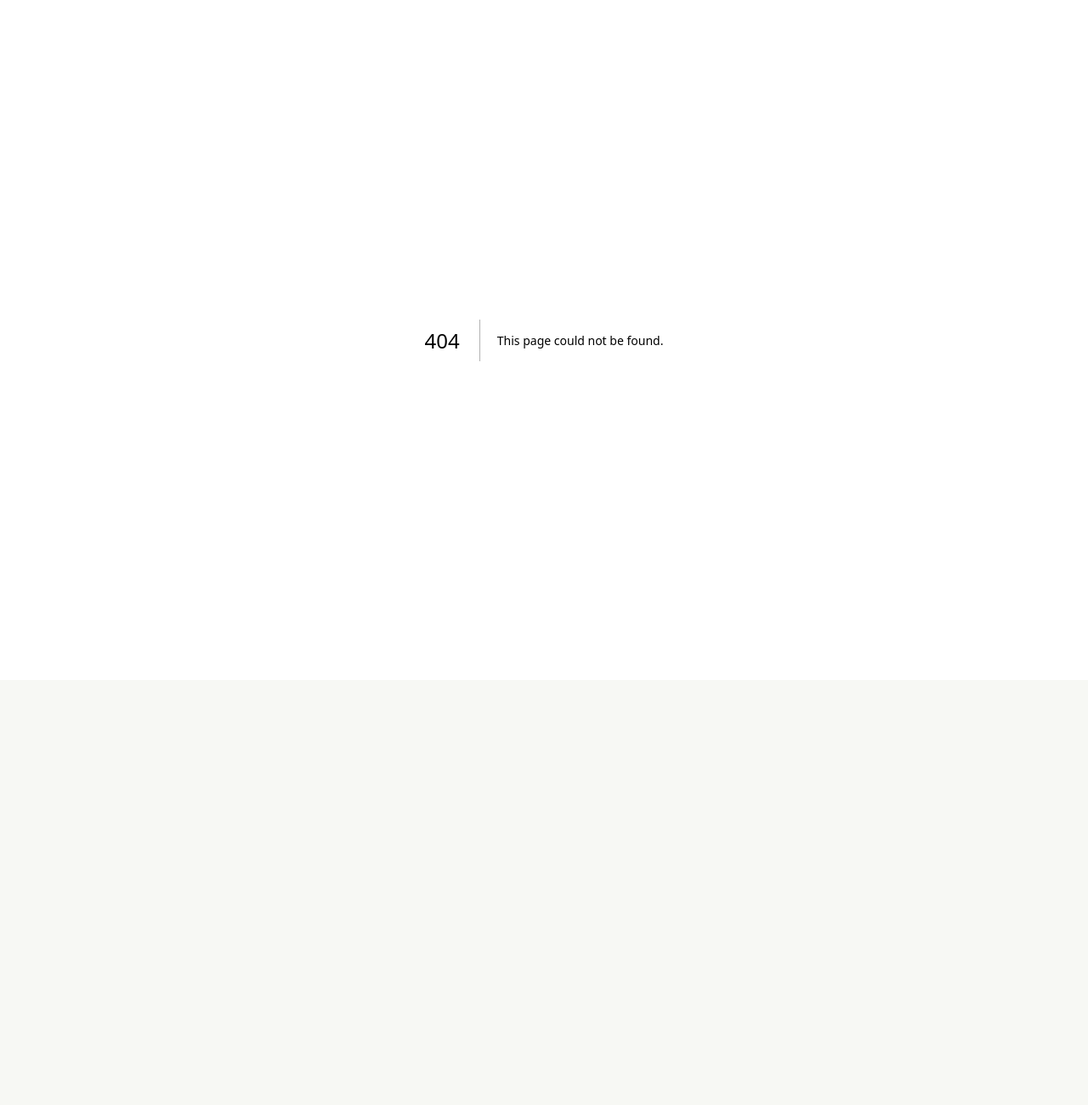
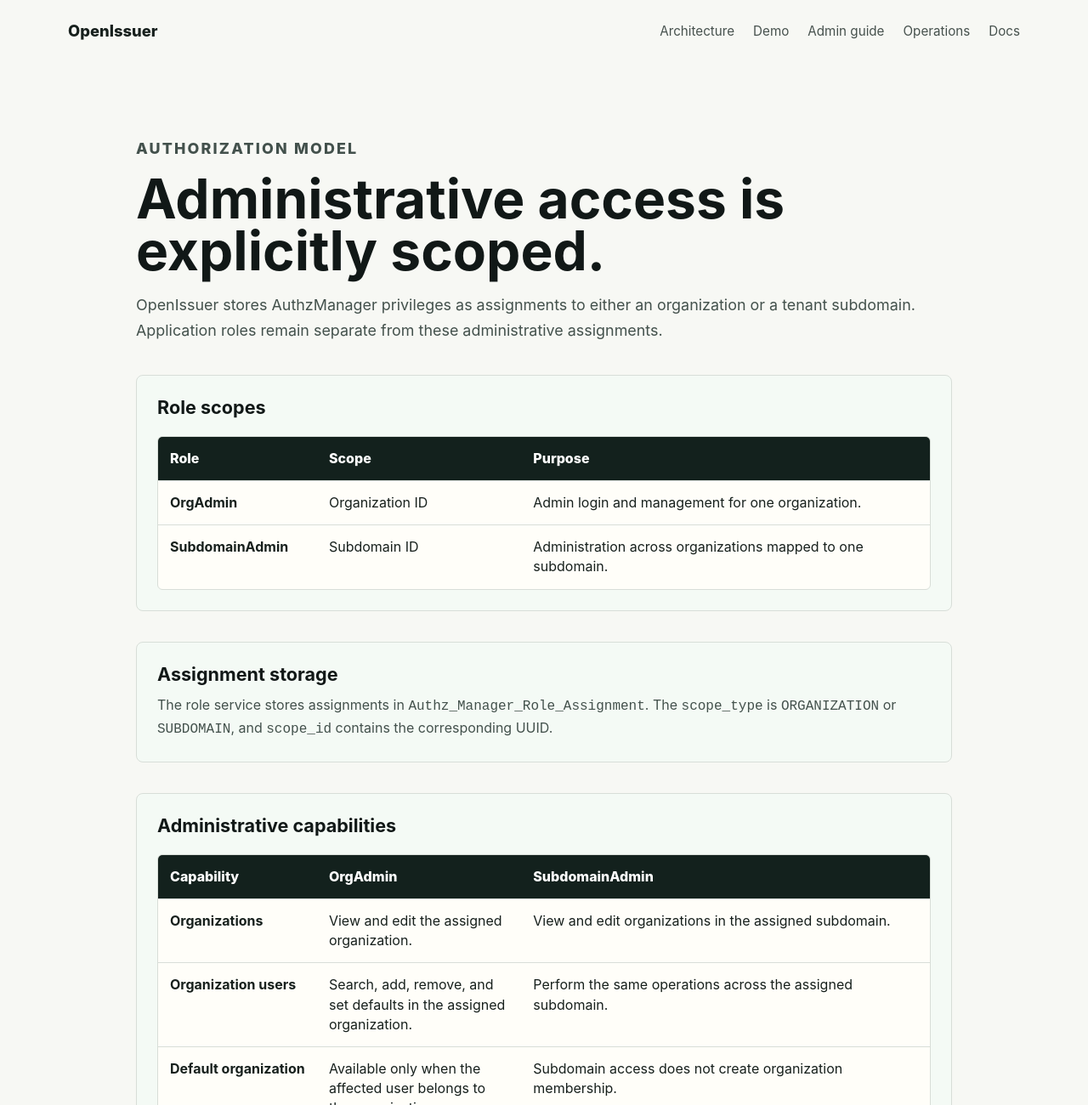
Before and after one commit to sonamsamdupkhangsar/openissuer-site, a Next.js app: page /authorization-roles in a window 1280 px wide. Before the commit this address had no page. Shown: the top 1300 px of the page at 85% size. Before the commit the page ends 800 px from the top, so only its background shows below. Built offline with nearby package versions, Linux system fonts and the light colour scheme.

Commit message:
Document scoped administration capabilities

```diff
--- /dev/null
+++ b/pages/authorization-roles.tsx
@@ -0,0 +1,146 @@
+import Head from 'next/head'
+import Link from 'next/link'
+import styles from '../styles/site.module.css'
+
+export default function AuthorizationRoles() {
+  return (
+    <>
+      <Head>
+        <title>Scoped Authorization Roles | OpenIssuer</title>
+        <meta
+          name="description"
+          content="Understand OpenIssuer organization and subdomain administrator scopes."
+        />
+      </Head>
+      <main className={styles.page}>
+        <nav className={styles.nav} aria-label="Main navigation">
+          <Link href="/" className={styles.brand}>OpenIssuer</Link>
+          <div className={styles.navLinks}>
+            <Link href="/architecture">Architecture</Link>
+            <Link href="/demo">Demo</Link>
+            <Link href="/admin-guide">Admin guide</Link>
+            <Link href="/operations-guide">Operations</Link>
+            <Link href="/docs">Docs</Link>
+          </div>
+        </nav>
+
+        <section className={styles.contentPage}>
+          <p className={styles.eyebrow}>Authorization model</p>
+          <h1>Administrative access is explicitly scoped.</h1>
+          <p>
+            OpenIssuer stores AuthzManager privileges as assignments to either an
+            organization or a tenant subdomain. Application roles remain separate
+            from these administrative assignments.
+          </p>
+
+          <section className={styles.docsSection}>
+            <h2>Role scopes</h2>
+            <div className={styles.roleTable} role="table" aria-label="Administrative role scopes">
+              <div className={styles.roleTableHeader} role="row">
+                <span role="columnheader">Role</span>
+                <span role="columnheader">Scope</span>
+                <span role="columnheader">Purpose</span>
+              </div>
+              <div role="row">
+                <strong role="cell">OrgAdmin</strong>
+                <span role="cell">Organization ID</span>
+                <span role="cell">Admin login and management for one organization.</span>
+              </div>
+              <div role="row">
+                <strong role="cell">SubdomainAdmin</strong>
+                <span role="cell">Subdomain ID</span>
+                <span role="cell">Administration across organizations mapped to one subdomain.</span>
+              </div>
+            </div>
+          </section>
+
+          <section className={styles.docsSection}>
+            <h2>Assignment storage</h2>
+            <p>
+              The role service stores assignments in
+              {' '}<code>Authz_Manager_Role_Assignment</code>. The
+              {' '}<code>scope_type</code> is <code>ORGANIZATION</code> or
+              {' '}<code>SUBDOMAIN</code>, and <code>scope_id</code> contains the
+              corresponding UUID.
+            </p>
+          </section>
+
+          <section className={styles.docsSection}>
+            <h2>Administrative capabilities</h2>
+            <div className={styles.roleTable} role="table" aria-label="Administrative capabilities">
+              <div className={styles.roleTableHeader} role="row">
+                <span role="columnheader">Capability</span>
+                <span role="columnheader">OrgAdmin</span>
+                <span role="columnheader">SubdomainAdmin</span>
+              </div>
+              <div role="row">
+                <strong role="cell">Organizations</strong>
+                <span role="cell">View and edit the assigned organization.</span>
+                <span role="cell">View and edit organizations in the assigned subdomain.</span>
+              </div>
+              <div role="row">
+                <strong role="cell">Organization users</strong>
+                <span role="cell">Search, add, remove, and set defaults in the assigned organization.</span>
+                <span role="cell">Perform the same operations across the assigned subdomain.</span>
+              </div>
+              <div role="row">
+                <strong role="cell">Default organization</strong>
+                <span role="cell">Available only when the affected user belongs to the organization.</span>
+                <span role="cell">Subdomain access does not create organization membership.</span>
+              </div>
+              <div role="row">
+                <strong role="cell">Subdomain administrators</strong>
+                <span role="cell">No subdomain-wide delegation.</span>
+                <span role="cell">Assign or remove eligible administrators in the same subdomain.</span>
+              </div>
+              <div role="row">
+                <strong role="cell">Role management</strong>
+                <span role="cell">Organization-scoped role management.</span>
+                <span role="cell">Subdomain-wide role management is not yet enabled.</span>
+              </div>
+            </div>
+            <p className={styles.guideNote}>
+              Every SubdomainAdmin operation verifies that the target organization
+              belongs to the current subdomain. Cross-subdomain access is rejected.
+            </p>
+          </section>
+
+          <section className={styles.docsSection}>
+            <h2>Current login behavior</h2>
+            <p>
+              AuthzManager login resolves the organization associated with the admin
+              host and requires an OrgAdmin assignment for that organization.
+              SubdomainAdmin does not currently satisfy this check by itself.
+            </p>
+            <pre className={styles.commandBlock}><code>{`GET /roles/authzmanagerroles/users/{userId}/organizations/{organizationId}/org-admin`}</code></pre>
+            <p className={styles.guideNote}>
+              A subdomain administrator currently also needs OrgAdmin for the
+              organization used to enter AuthzManager. Removing that duplicate
+              assignment requires implementing SubdomainAdmin implication during the
+              authorization check.
+            </p>
+          </section>
+
+          <section className={styles.docsSection}>
+            <h2>Manage subdomain administrators</h2>
+            <p>
+              A current SubdomainAdmin can assign or remove the role from the
+              subdomain users page. A candidate must have a default organization in
+              the same subdomain and must already be OrgAdmin for that organization.
+            </p>
+            <p className={styles.guideNote}>
+              OpenIssuer rejects cross-subdomain management, duplicate assignments,
+              and removal of the final SubdomainAdmin for a subdomain.
+            </p>
+          </section>
+
+          <div className={styles.linkGrid}>
+            <Link href="/admin-guide">Continue to the administration guide</Link>
+            <Link href="/architecture">Review the platform architecture</Link>
+            <Link href="/docs">Return to documentation</Link>
+          </div>
+        </section>
+      </main>
+    </>
+  )
+}
--- a/pages/docs.tsx
+++ b/pages/docs.tsx
@@ -107,6 +107,7 @@ export default function Docs() {
               organizations, roles, and default organization access.
             </p>
             <div className={styles.linkGrid}>
+              <Link href="/authorization-roles">Understand scoped authorization roles</Link>
               <a href="https://free.admin.openissuer.com">Free admin portal</a>
               <a href="https://business1.admin.openissuer.com">Business1 admin portal</a>
               <Link href="/admin-guide">Read the administration guide</Link>
```
Also changed, not shown: pages/admin-guide.tsx (+22 -2 lines).
